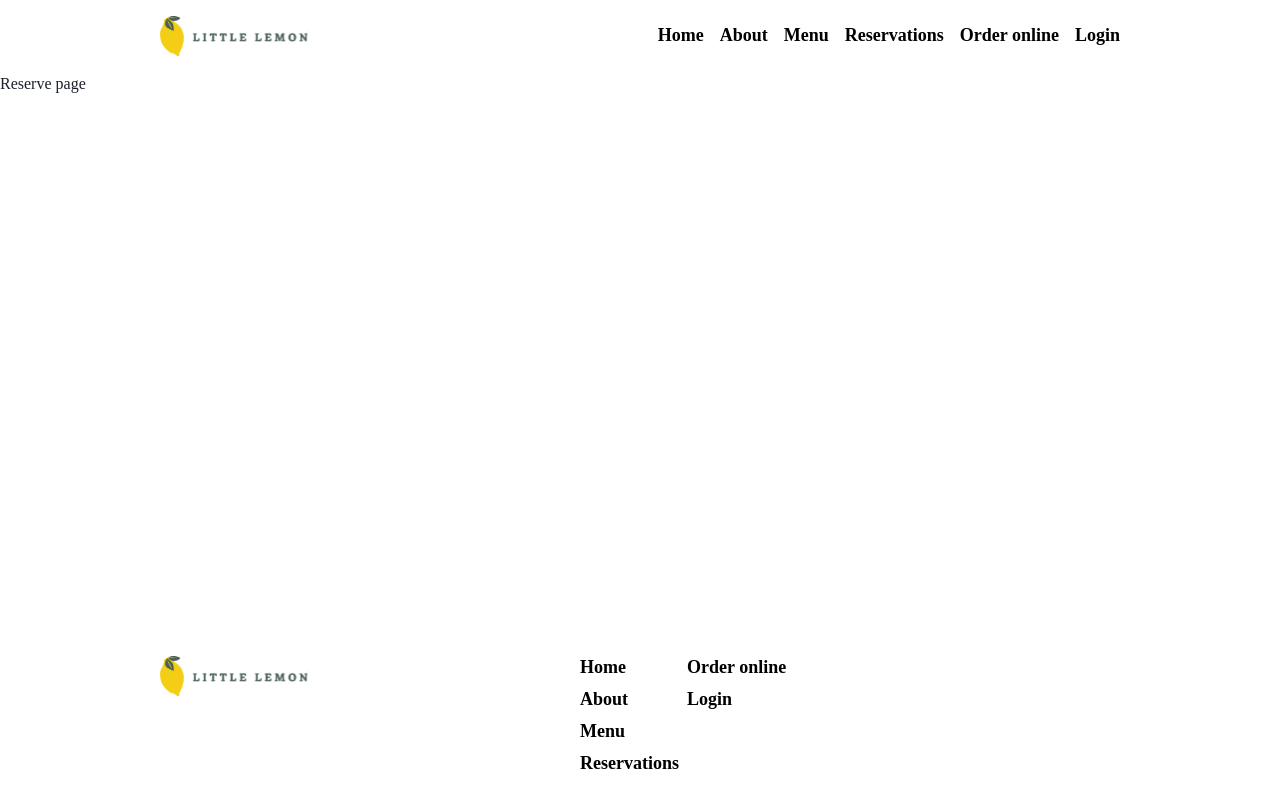
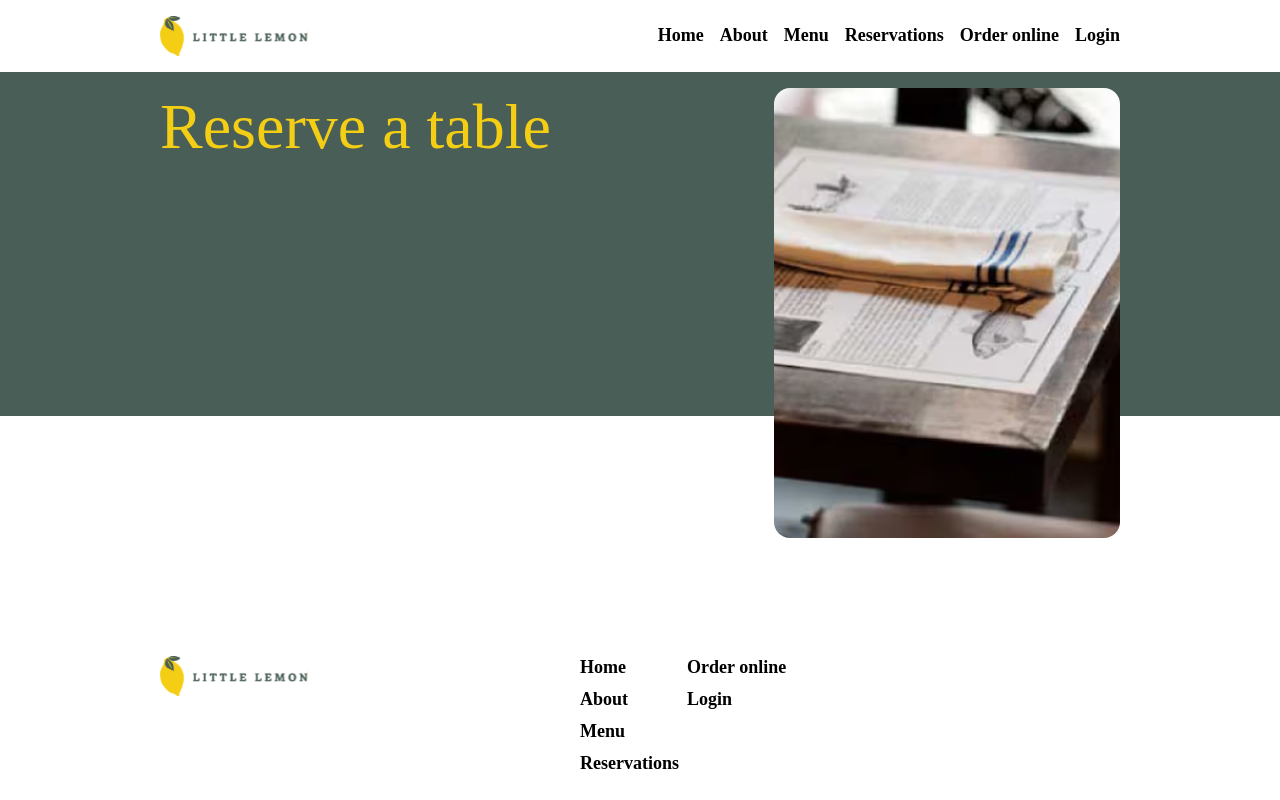
Before and after one commit to KSGitUser/coursera-frontend-meta, a React (Create React App) app: page /booking in a window 1280 px wide. Built offline with nearby package versions, Linux system fonts and the light colour scheme; a web font is replaced by a local one.

Commit message:
feature: add hero section to booking page

```diff
--- a/package.json
+++ b/package.json
@@ -55,7 +55,7 @@
     "eslint-plugin-import": "^2.27.5",
     "eslint-plugin-n": "^15.7.0",
     "eslint-plugin-promise": "^6.1.1",
-    "prettier": "2.8.8",
+    "prettier": "^2.8.8",
     "standard": "^17.1.0"
   },
   "standard": {}
--- a/src/Pages/BookingPage.jsx
+++ b/src/Pages/BookingPage.jsx
@@ -1,5 +1,27 @@
+import Main from '../components/Main'
+import Hero from '../components/Hero/Hero'
+import BookingHeroImg from '../assets/img/reserve-table-hero-image.avif'
+
+const bookingData = {
+  title: 'Reserve a table',
+  image: {
+    src: BookingHeroImg,
+    alt: 'image of food on mane screen'
+  }
+}
+
 const BookingPage = () => {
-  return <div>Reserve page</div>
+  return (
+    <Main>
+      <Hero
+        title={bookingData.title}
+        subtitle={bookingData.subtitle}
+        text={bookingData.text}
+        button={bookingData.button}
+        image={bookingData.image}
+      />
+    </Main>
+  )
 }
 
 export default BookingPage
--- a/src/Pages/HomePage.jsx
+++ b/src/Pages/HomePage.jsx
@@ -1,11 +1,32 @@
 import Main from '../components/Main'
 import Hero from '../components/Hero/Hero'
 import Specials from '../components/Specials/Specials'
+import HeroImage from '../assets/img/restauranfood.webp'
+
+const heroData = {
+  title: 'Little Lemon',
+  subtitle: 'Chicago',
+  text: 'Lorem ipsum dolor sit amet, consectetur adipiscing elit, sed do eiusmod tempor incididunt ut labore et dolore magna aliqua.',
+  button: {
+    link: '/booking',
+    text: 'Reserve Tabel'
+  },
+  image: {
+    src: HeroImage,
+    alt: 'image of food on mane screen'
+  }
+}
 
 const HomePage = () => {
   return (
     <Main>
-      <Hero />
+      <Hero
+        title={heroData.title}
+        subtitle={heroData.subtitle}
+        text={heroData.text}
+        button={heroData.button}
+        image={heroData.image}
+      />
       <Specials />
     </Main>
   )
--- a/src/components/Hero/Hero.js
+++ b/src/components/Hero/Hero.js
@@ -1,23 +1,22 @@
 import Image from '../Image/Image'
-import HeroImage from '../../assets/img/restauranfood.webp'
 import style from './heroStyle.module.scss'
 import Button from '../Button/Button'
 import { Link } from 'react-router-dom'
 
-const Hero = () => {
+const Hero = ({ title, subtitle, text, button, image }) => {
   return (
     <section className={style.hero}>
       <div className='container '>
         <div className={style.heroContentWrapper}>
-          <h1 className={style.heroTitle}>Little Lemon</h1>
-          <h2 className='color--white'>Chicago</h2>
+          <h1 className={style.heroTitle}>{title}</h1>
+          <h2 className='color--white'>{subtitle}</h2>
           <p className='lead-text color--white'>
-            Lorem ipsum dolor sit amet, consectetur adipiscing elit, sed do eiusmod tempor incididunt ut labore et dolore magna aliqua.
+            {text}
           </p>
         </div>
-        <Link to='/booking'><Button className={style.heroButton}>Reserve Tabel</Button></Link>
+        {button && <Link to={button.link}><Button className={style.heroButton}>{button.text}</Button></Link>}
         <div className={style.heroImageWrapper}>
-          <Image className={style.heroImage} src={HeroImage} alt='image of food on mane screen' />
+          {image && <Image className={style.heroImage} src={image.src} alt={image.alt} />}
         </div>
       </div>
     </section>
--- a/src/components/Hero/heroStyle.module.scss
+++ b/src/components/Hero/heroStyle.module.scss
@@ -8,6 +8,7 @@
         grid-template-columns: 1fr 346px;
         column-gap: 32px;
         row-gap: 42px;
+        min-height: 312px;
 
         @include screenEqAndLess768 {
             flex-wrap: wrap;
--- a/src/components/Logo.js
+++ b/src/components/Logo.js
@@ -1,7 +1,7 @@
 import LogoImg from '../assets/img/Logo.svg'
 
 const Logo = () => {
-  return <img src={LogoImg} />
+  return <img src={LogoImg} alt='logo' />
 }
 
 export default Logo
--- a/src/components/Navigation/NavMobile.js
+++ b/src/components/Navigation/NavMobile.js
@@ -10,14 +10,14 @@ const NavMobile = ({ setIsShowModal, children }) => {
   return (
     <>
       {createPortal(
-        <div
+        <button
           className={navStyle.navModal__overlay}
           onClick={() => setIsShowModal(false)}
         >
-          <div className={navStyle.navModal__wrapper} onClick={onMenuClick}>
+          <button className={navStyle.navModal__wrapper} onClick={onMenuClick}>
             {children}
-          </div>
-        </div>,
+          </button>
+        </button>,
         document.body
       )}
     </>
```
Also changed, not shown: .eslintrc.js (deleted), .eslintrc.json (added), .prettierrc.json, src/assets/img/reserve-table-hero-image.avif (added), 1 other file (tests, documents, lock files or other folders).
